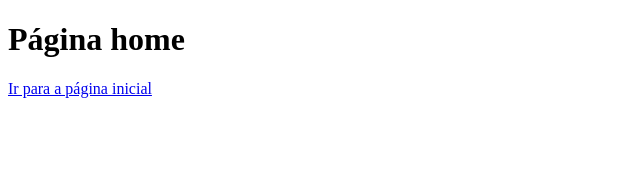
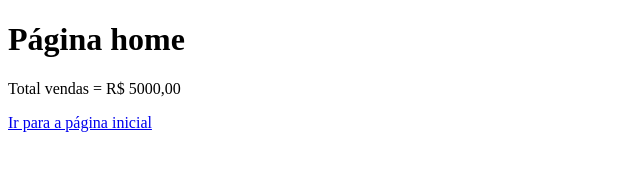
Before and after one commit to jvitorpereira10/testgithub, a plain HTML site: page index.html in a window 1280 px wide. Shown: the whole page, without its empty margins (0-640 px from the left). Drawn offline with Linux system fonts and the light colour scheme.

Commit message:
Acrescentado o valod das vendas

```diff
--- a/index.html
+++ b/index.html
@@ -8,6 +8,7 @@
 </head>
 <body>
     <h1>Página home</h1>
+    <p>Total vendas = R$ 5000,00</p>
     <a href="vendas.html">Ir para a página inicial</a>
 </body>
 </html>
```
